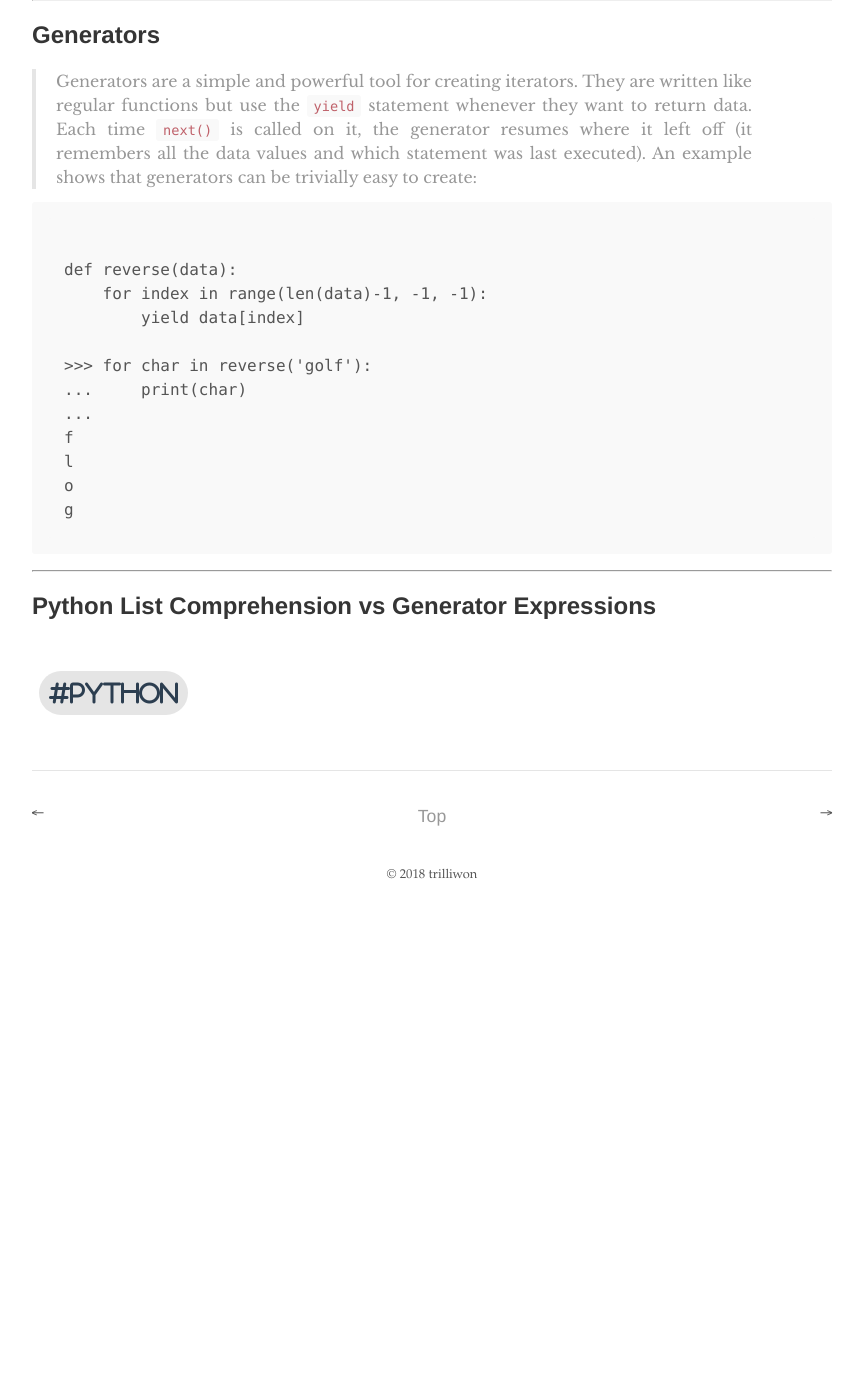
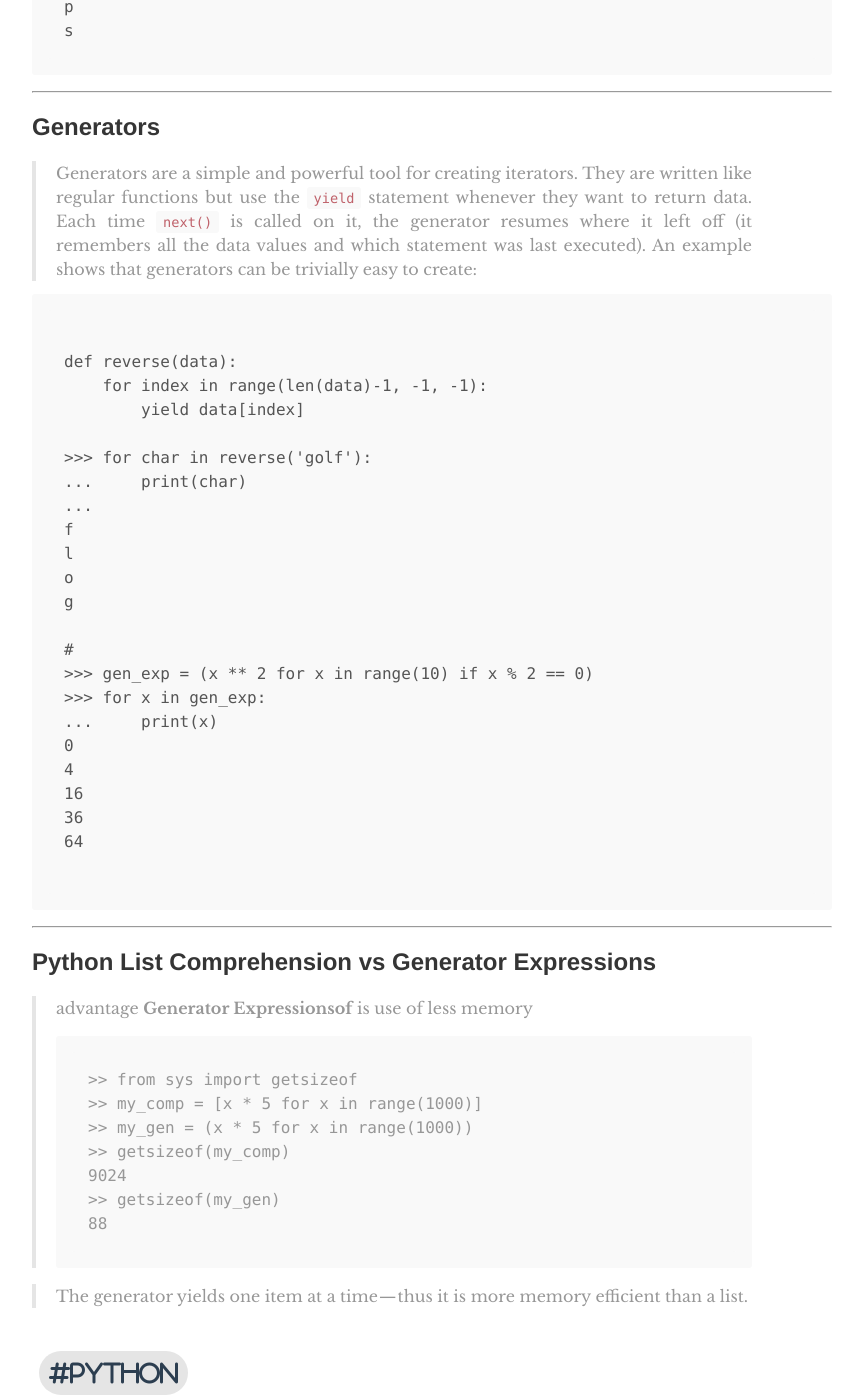
Before and after one commit to trilliwon/ABL, a Jekyll site: the page built from _posts/2018-01-17-python.md, in a window 1280 px wide and 1400 px high, scrolled down 4690 px. Shown: the whole window, without its empty margins (208-1071 px from the left). Built offline with Jekyll 4.4.1, drawn with Linux system fonts in a browser that asks for light colours; nearby versions of some CDN libraries; before the commit the page ends 5608 px from its top, so only the background shows below that; some of the changed text lies outside the part shown.

Commit message:
Fri Mar 30 16:57:58 KST 2018

````diff
--- a/_posts/2018-01-17-python.md
+++ b/_posts/2018-01-17-python.md
@@ -7,6 +7,9 @@ tags: [Python]
 
 # Python Study
 
+- [tutorials](https://docs.python.org/3/tutorial/index.html)
+- [Built in functions](https://docs.python.org/3/library/functions.html)
+- [The Python Standard Library](https://docs.python.org/3.6/library/index.html)
 
 ## 여러개의 입력값을 받을 때
 
@@ -203,8 +206,32 @@ f
 l
 o
 g
+
+#
+>>> gen_exp = (x ** 2 for x in range(10) if x % 2 == 0)
+>>> for x in gen_exp:
+...     print(x)
+0
+4
+16
+36
+64
+
 ```
 
 ---
 
 ## Python List Comprehension vs Generator Expressions
+
+> advantage **Generator Expressionsof** is use of less memory
+```
+>>> from sys import getsizeof
+>>> my_comp = [x * 5 for x in range(1000)]
+>>> my_gen = (x * 5 for x in range(1000))
+>>> getsizeof(my_comp)
+9024
+>>> getsizeof(my_gen)
+88
+```
+
+>The generator yields one item at a time — thus it is more memory efficient than a list.
````
Also changed, not shown: _posts/2100-08-19-programming.md (+1 -1 lines).
